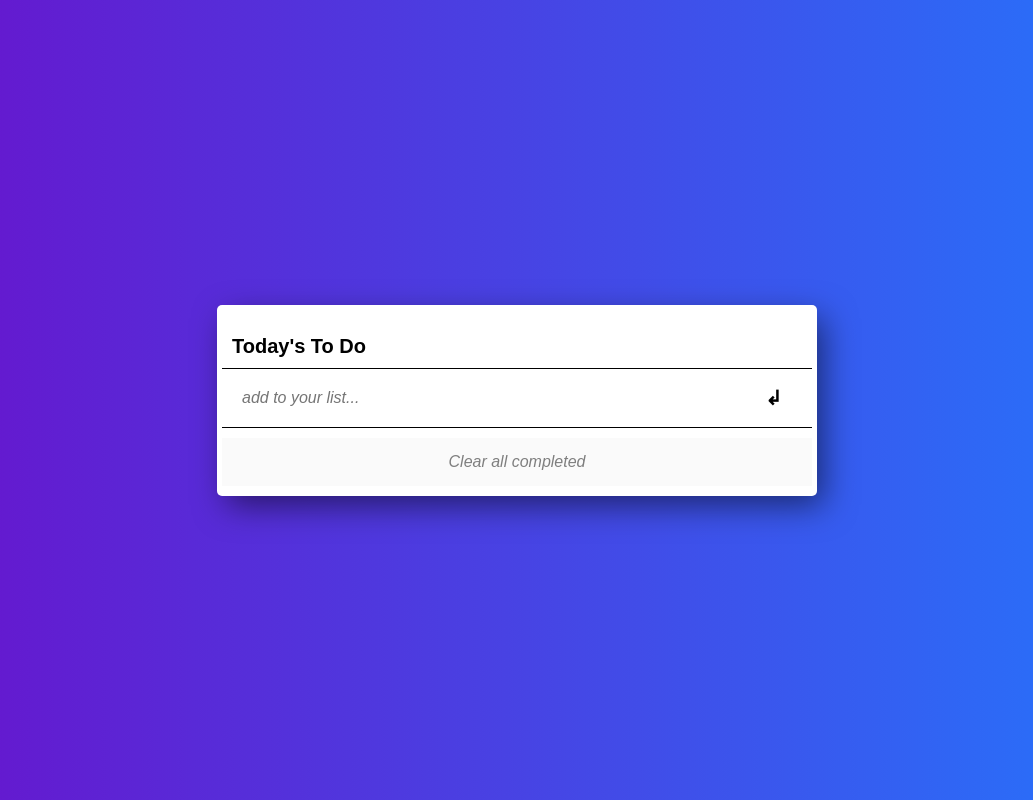
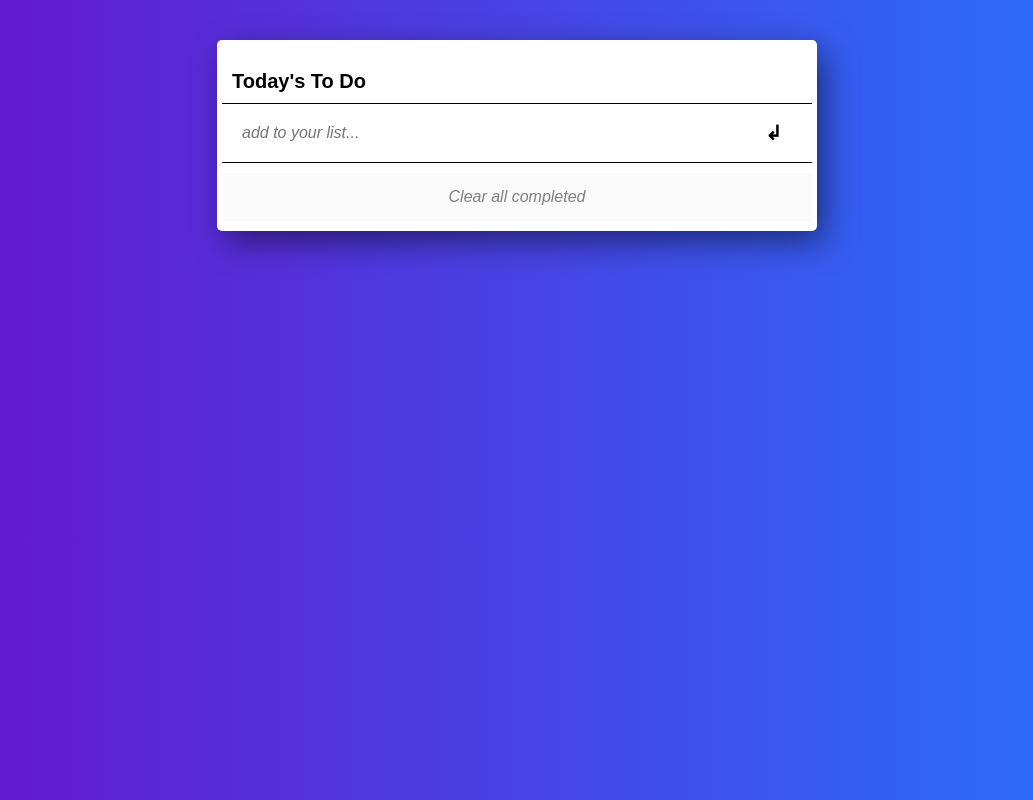
Before and after one commit to ahmidou09/To-Do-list, a website built with webpack: page src/index.html in a window 1280 px wide. Shown: the whole page, without its empty margins (123-1156 px from the left). Built offline with nearby package versions, Linux system fonts and the light colour scheme.

Commit message:
remove grid

```diff
--- a/src/style.css
+++ b/src/style.css
@@ -17,10 +17,9 @@ body {
 
 .container {
   max-width: 120rem;
-  margin: 0 auto;
-  display: grid;
-  place-items: center;
-  height: 100vh;
+  margin: 4rem auto;
+  display: flex;
+  justify-content: center;
 }
 
 .todo-list {
```
Also changed, not shown: dist/main.js.
